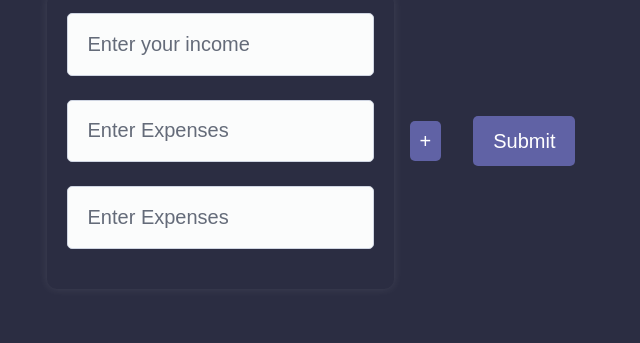
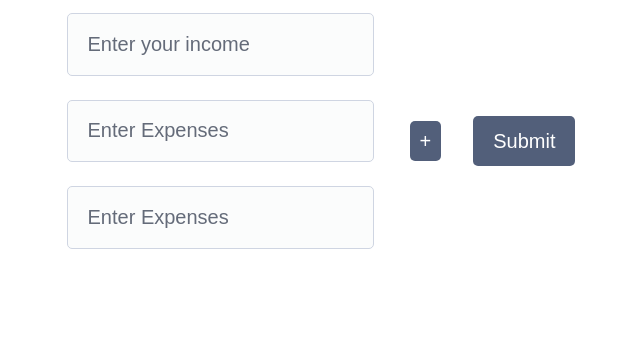
Before and after one commit to alimohseni99/budgetTracker, a website with bundled scripts: page frontend/src/index.html in a window 1280 px wide. Shown: the part 92-435 px from the top of the page, without its empty margins (321-961 px from the left). Built offline with nearby package versions, Linux system fonts and the light colour scheme.

Commit message:
refactored frontend

```diff
--- a/frontend/src/index.html
+++ b/frontend/src/index.html
@@ -11,17 +11,15 @@
   </head>
   <body>
     <h1>Track Your budget</h1>
-
     <div class="container" id="container">
       <div class="form" id="form">
         <input type="text" id="income" placeholder="Enter your income" />
         <input type="text" class="userExpenses" placeholder="Enter Expenses" />
         <input type="text" class="userExpenses" placeholder="Enter Expenses" />
       </div>
-      <button class="addBtn" id="addBtn">+</button>
-      <button class="submitBtn" id="submitBtn">Submit</button>
+      <button class="addBtn secondary" id="addBtn">+</button>
+      <button class="submitBtn secondary" id="submitBtn">Submit</button>
     </div>
-
     <div class="expensesList" id="userExpenses">
       <h2 id="incomeDisplay">Income:</h2>
       <h2 id="remainingBudgetDisplay">Remaining:</h2>
--- a/frontend/src/style.css
+++ b/frontend/src/style.css
@@ -1,5 +1,4 @@
 html {
-  background-color: #2b2d42;
   font-family: Arial, Helvetica, sans-serif;
 }
 
@@ -28,7 +27,6 @@ h1 {
 .addBtn {
   padding: 5px 10px;
   margin: 0.8rem;
-  background-color: #6062a5;
   color: white;
   border: none;
   border-radius: 5px;
@@ -37,7 +35,6 @@ h1 {
 .submitBtn {
   padding: 10px 20px;
   margin: 0.8rem;
-  background-color: #6062a5;
   color: white;
   border: none;
   border-radius: 5px;
```
